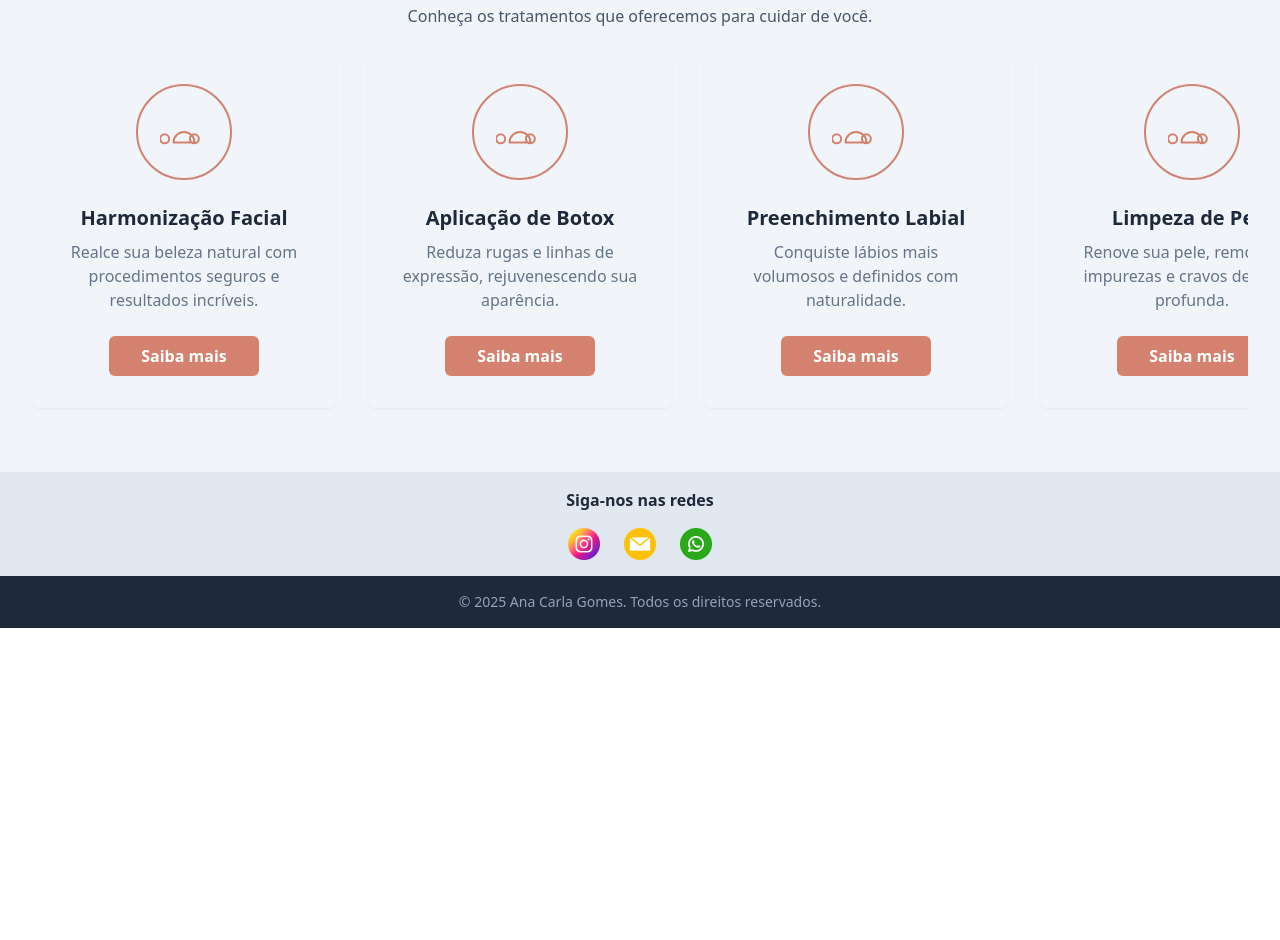
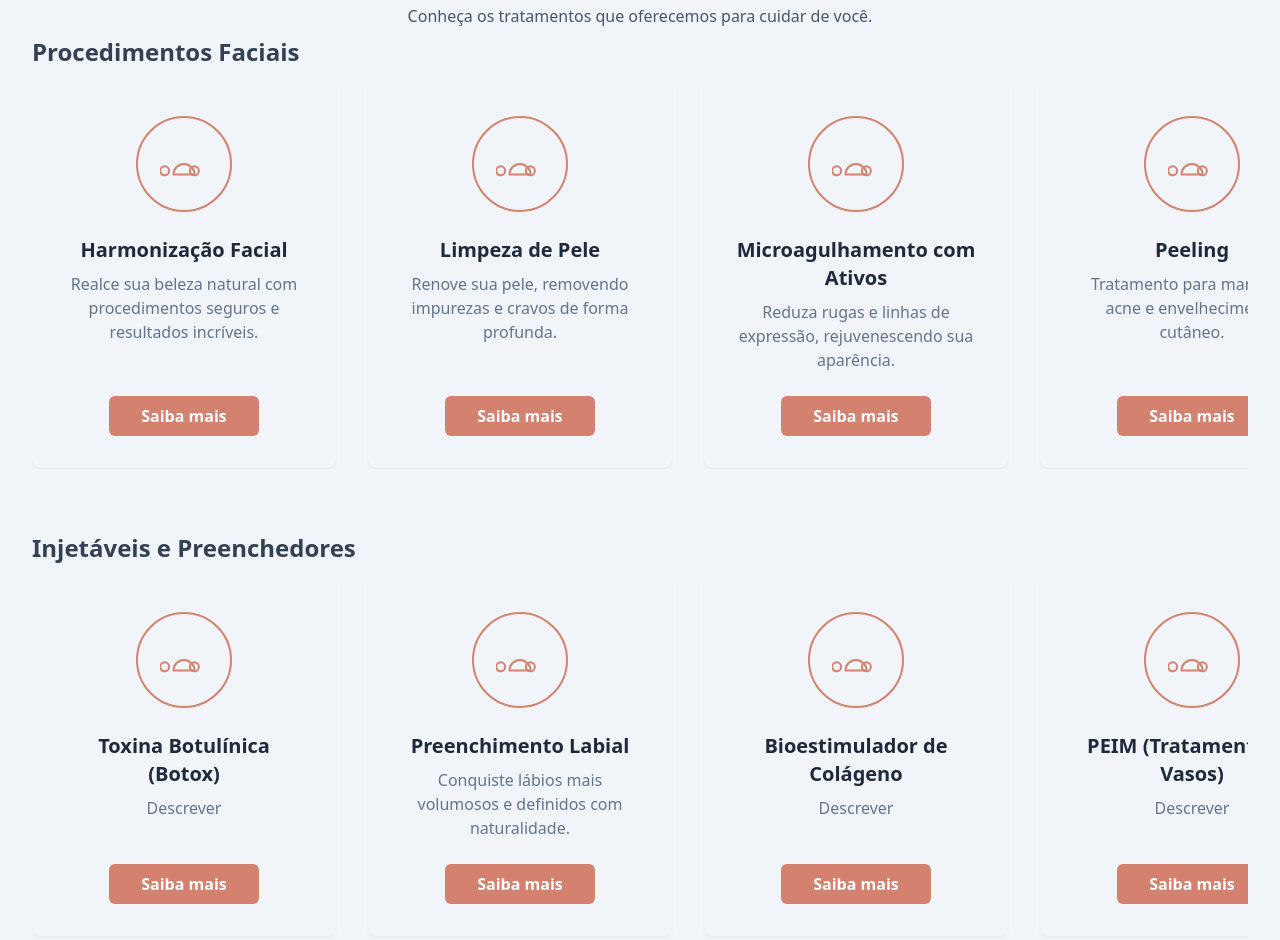
Before and after one commit to Pamelamorim1/BLOG_REACT, a React (Vite) app: page /BLOG_REACT/servicos in a window 1280 px wide. Shown: the part 172-1112 px from the top of the page. Before the commit the page ends 800 px from the top, so only its background shows below. Built offline with nearby package versions, Linux system fonts and the light colour scheme.

Commit message:
[AJUSTE] Inclusao de novos servicos

```diff
--- a/index.html
+++ b/index.html
@@ -3,7 +3,7 @@
 
 <head>
   <meta charset="UTF-8" />
-  <link rel="icon" type="image/svg+xml" href="./public/images/ana-carla-gomes-icone.ico" />
+  <link rel="icon" type="image/svg+xml" href="./public/images/ana-carla-gomes-icone2.ico" />
   <meta name="viewport" content="width=device-width, initial-scale=1.0" />
   <title>Dr. Ana Carla Gomes</title>
 </head>
--- a/src/components/Footer.jsx
+++ b/src/components/Footer.jsx
@@ -10,7 +10,7 @@ export default function Footer() {
 
     const socialLinks = {
         instagram: "https://www.instagram.com/dra.anacarlag?igsh=MW1xZzdudjdvMWRocg%3D%3D&utm_source=qr",
-        email: "mailto:clinicalove.esthetic@gmail.com?subject=Seu Assunto&body=Corpo do email",
+        email: "mailto:clinicalove.esthetic@gmail.com?subject=Agendamento de Consulta&body=Gostaria de saber mais informações sobre os horários disponíveis para agendamento.",
         whatsapp: "https://wa.me/5511994038306",
     };
 
@@ -55,7 +55,7 @@ export default function Footer() {
             {/* --- SEÇÃO DE COPYRIGHT --- */}
             <div className="bg-slate-800 text-slate-400">
                 <div className="container mx-auto px-4 py-4 text-center text-sm">
-                    <p>© {currentYear} Ana Carla Gomes. Todos os direitos reservados.</p>
+                    <p>© {currentYear} Dr. Ana Carla Gomes. Todos os direitos reservados.</p>
                 </div>
             </div>
         </footer>
--- a/src/components/ServiceCard.jsx
+++ b/src/components/ServiceCard.jsx
@@ -2,7 +2,7 @@
 
 // O ícone pode ser um componente SVG ou uma imagem.
 // Para este exemplo, passaremos o ícone como um componente React (JSX).
-export default function ServiceCard({ icon, title, description }) {
+export default function ServiceCard({ icon, title, description, link }) {
     return (
         // O card em si. Note que ele não tem largura definida aqui,
         // a largura será controlada pelo container do carrossel.
@@ -22,7 +22,7 @@ export default function ServiceCard({ icon, title, description }) {
 
             {/* Botão */}
             <a
-                href="#"
+                href={link}
                 className="mt-auto bg-primary-orange text-white font-semibold px-8 py-2 rounded-md hover:opacity-90 transition-opacity"
             >
                 Saiba mais
--- a/src/pages/Servicos.jsx
+++ b/src/pages/Servicos.jsx
@@ -17,8 +17,28 @@ const servicesData = [
     },
     {
         icon: <FacialIcon />,
-        title: "Aplicação de Botox",
+        title: "Limpeza de Pele",
+        description: "Renove sua pele, removendo impurezas e cravos de forma profunda.",
+    },
+    {
+        icon: <FacialIcon />,
+        title: "Microagulhamento com Ativos",
         description: "Reduza rugas e linhas de expressão, rejuvenescendo sua aparência.",
+    },
+
+    {
+        icon: <FacialIcon />,
+        title: "Peeling",
+        description: "Tratamento para manchas, acne e envelhecimento cutâneo.",
+    },
+];
+
+
+const serviceInjetaveis = [
+    {
+        icon: <FacialIcon />,
+        title: "Toxina Botulínica (Botox)",
+        description: "Descrever",
     },
     {
         icon: <FacialIcon />,
@@ -27,13 +47,41 @@ const servicesData = [
     },
     {
         icon: <FacialIcon />,
-        title: "Limpeza de Pele",
-        description: "Renove sua pele, removendo impurezas e cravos de forma profunda.",
+        title: "Bioestimulador de Colágeno",
+        description: "Descrever",
     },
     {
         icon: <FacialIcon />,
-        title: "Peeling Químico",
-        description: "Tratamento para manchas, acne e envelhecimento cutâneo.",
+        title: "PEIM (Tratamento de Vasos)",
+        description: "Descrever",
+    },
+    {
+        icon: <FacialIcon />,
+        title: "Enzimas Redutoras de Medidas",
+        description: "Descrever",
+    },
+];
+
+const serviceIntimus = [
+    {
+        icon: <FacialIcon />,
+        title: "Harmonização de Glúteo",
+        description: "Descrever",
+    },
+    {
+        icon: <FacialIcon />,
+        title: "Harmonização Íntima",
+        description: "Descrever",
+    },
+    {
+        icon: <FacialIcon />,
+        title: "Drenagem Linfática",
+        description: "Descrever",
+    },
+    {
+        icon: <FacialIcon />,
+        title: "Massagem Modeladora",
+        description: "Descrever",
     },
 ];
 
@@ -47,8 +95,39 @@ export default function Servicos() {
             </div>
 
             {/* --- Container do Carrossel --- */}
+            <h4 className="text-2xl font-bold text-slate-700">Procedimentos Faciais</h4>
             <div className="flex overflow-x-auto space-x-8 py-4 snap-x snap-mandatory">
                 {servicesData.map((service, index) => (
+                    // --- Wrapper de cada Slide ---
+                    <div key={index} className="snap-center flex-shrink-0 w-10/12 sm:w-1/2 md:w-1/3 lg:w-1/4">
+                        <ServiceCard
+                            icon={service.icon}
+                            title={service.title}
+                            description={service.description}
+                        />
+                    </div>
+                ))}
+            </div>
+            <br />
+            <br />
+            <h4 className="text-2xl font-bold text-slate-700">Injetáveis e Preenchedores</h4>
+            <div className="flex overflow-x-auto space-x-8 py-4 snap-x snap-mandatory">
+                {serviceInjetaveis.map((service, index) => (
+                    // --- Wrapper de cada Slide ---
+                    <div key={index} className="snap-center flex-shrink-0 w-10/12 sm:w-1/2 md:w-1/3 lg:w-1/4">
+                        <ServiceCard
+                            icon={service.icon}
+                            title={service.title}
+                            description={service.description}
+                        />
+                    </div>
+                ))}
+            </div>
+            <br />
+            <br />
+            <h4 className="text-2xl font-bold text-slate-700">Procedimentos Corporais e Íntimos</h4>
+            <div className="flex overflow-x-auto space-x-8 py-4 snap-x snap-mandatory">
+                {serviceIntimus.map((service, index) => (
                     // --- Wrapper de cada Slide ---
                     <div key={index} className="snap-center flex-shrink-0 w-10/12 sm:w-1/2 md:w-1/3 lg:w-1/4">
                         <ServiceCard
```
Also changed, not shown: 1 other file (tests, documents, lock files or other folders).
